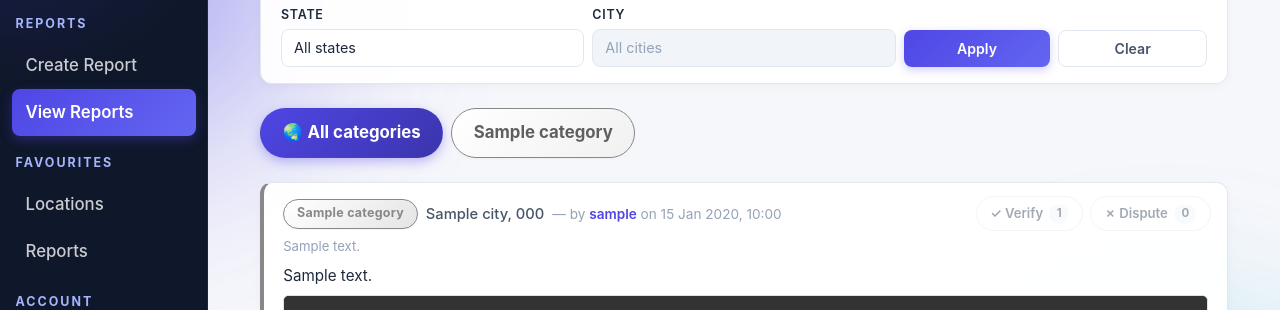
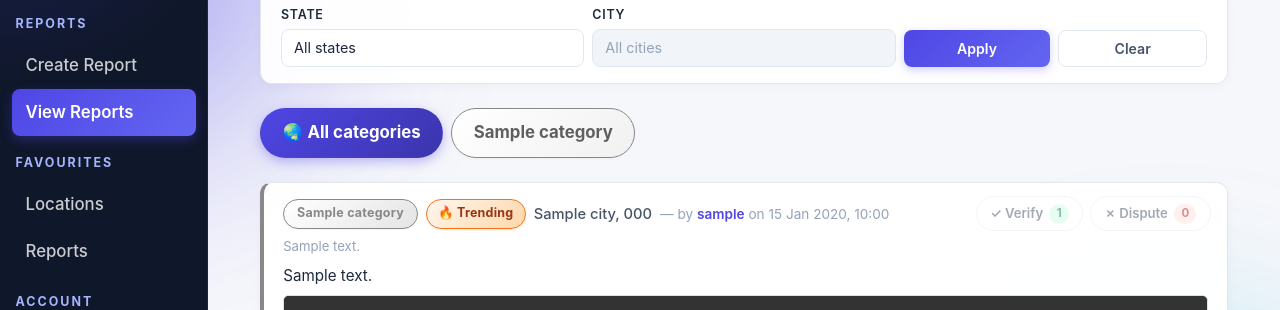
Before and after one commit to jono1762/cits3403-project, a Flask app: page /listing in a window 1280 px wide. Shown: the part 159-469 px from the top of the page. Run offline with Flask 3, Linux system fonts and the light colour scheme; tables that the repository leaves empty hold one stand-in row (values such as "Sample post"); some libraries are stand-ins or nearby versions; some web fonts are replaced; grey boxes are pictures that could not be loaded.

Commit message:
trending logic implement and correctly displaying in view reports and Trending

```diff
--- a/app/routes.py
+++ b/app/routes.py
@@ -1041,11 +1041,14 @@ def view_report(token):
             user_id=current_user.id,
             report_id=report.id,
         ).first() is not None
+    # is this report currently in the global Trending top 10?
+    is_trending = report.id in _trending_report_ids()
     return render_template(
         'report_view.html',
         report=report,
         comment_max_length=COMMENT_MAX_LENGTH,
         is_report_favourited=is_report_favourited,
+        is_trending=is_trending,
     )
 
 
@@ -1204,6 +1207,31 @@ def edit_report_page(report_id):
         cities_by_state=cities_by_state,
     )
 
+TRENDING_LIMIT = 10
+
+
+def _trending_report_ids():
+    """Return the set of report IDs currently in the global Trending top N.
+    Matches the Trending page's query exactly so the 🔥 badge on a report
+    means the same thing on every page: this report is currently on Trending."""
+    from sqlalchemy import case
+    verify_sum = db.func.coalesce(
+        db.func.sum(case((Verification.status == 'verify', 1), else_=0)), 0)
+    dispute_sum = db.func.coalesce(
+        db.func.sum(case((Verification.status == 'dispute', 1), else_=0)), 0)
+    days_old = db.func.julianday('now') - db.func.julianday(Report.created_at)
+    score_expr = (verify_sum - dispute_sum - days_old).label('score')
+    rows = (
+        db.session.query(Report.id)
+        .outerjoin(Verification, Verification.report_id == Report.id)
+        .group_by(Report.id)
+        .order_by(score_expr.desc(), Report.created_at.desc())
+        .limit(TRENDING_LIMIT)
+        .all()
+    )
+    return {row[0] for row in rows}
+
+
 # /listing — list all reports.
 # Default sort = newest first. ?sort=top is the Trending page, gated to
 # logged-in users whose accounts are at least 1 day old (anti-spam).
@@ -1268,7 +1296,23 @@ def listing_page():
         )
     else:
         query = query.order_by(Report.created_at.desc())
-    pagination = query.paginate(page=page, per_page=20, error_out=False)
+
+    # Trending is capped to a hard top 10 — no pagination, no scroll-forever.
+    # Regular listing keeps the standard 20-per-page pagination.
+    if sort == 'top':
+        items = query.limit(TRENDING_LIMIT).all()
+        class _SinglePagePagination:
+            def __init__(self, items):
+                self.items = items
+                self.has_prev = False
+                self.has_next = False
+                self.page = 1
+                self.pages = 1
+            def iter_pages(self, **kwargs):
+                return [1]
+        pagination = _SinglePagePagination(items)
+    else:
+        pagination = query.paginate(page=page, per_page=20, error_out=False)
 
     states = State.query.order_by(State.name).all()
     cities_by_state = {
@@ -1283,6 +1327,11 @@ def listing_page():
             row.report_id
             for row in FavouriteReport.query.filter_by(user_id=current_user.id).all()
         ]
+
+    # 🔥 fire badge: each city's top-scored report (one per city). Shown on
+    # both Trending and View Reports so users can spot the trending pick
+    # for their city at a glance.
+    trending_ids = _trending_report_ids()
 
     return render_template(
         'reports_listing.html',
@@ -1295,6 +1344,7 @@ def listing_page():
         selected_category_id=category_id,
         sort=sort,
         fav_report_ids=fav_report_ids,
+        trending_ids=trending_ids,
     )
 
 # /reports — page where a logged-in user fills out and submits a report
--- a/app/static/css/profile.css
+++ b/app/static/css/profile.css
@@ -564,8 +564,6 @@
 }
 
 .profile-post-card .vote-count {
-    background: #f1f5f9;
-    color: #475569;
     font-size: 0.7rem;
     font-weight: 700;
     padding: 0.08rem 0.4rem;
@@ -573,6 +571,18 @@
     min-width: 1.15rem;
     text-align: center;
     transition: background 0.18s ease, color 0.18s ease;
+}
+
+/* Green/red tints visible at rest — the user shouldn't have to vote to
+   tell verify counts from dispute counts at a glance. */
+.profile-post-card .vote-verify .vote-count {
+    background: #d1fae5;
+    color: #047857;
+}
+
+.profile-post-card .vote-dispute .vote-count {
+    background: #fee2e2;
+    color: #b91c1c;
 }
 
 .profile-post-card .vote-verify:hover:not(:disabled) {
--- a/app/static/css/reports_listing.css
+++ b/app/static/css/reports_listing.css
@@ -295,6 +295,22 @@
     box-shadow: 0 1px 2px rgba(15, 23, 42, 0.04);
 }
 
+/* Top-trending-in-city badge — orange gradient pill, sits next to the
+   category badge. Awarded to one report per city based on the engagement
+   score (verifies − disputes − days_old). */
+.listing-item-trending {
+    display: inline-block;
+    background: linear-gradient(135deg, #fff7ed 0%, #fed7aa 100%);
+    border: 1.5px solid #f97316;
+    color: #9a3412;
+    padding: 0.3rem 0.7rem;
+    border-radius: 999px;
+    font-size: 0.78rem;
+    font-weight: 700;
+    letter-spacing: 0.02em;
+    box-shadow: 0 1px 2px rgba(249, 115, 22, 0.18);
+}
+
 .listing-item-author {
     color: #94a3b8;
     font-size: 0.85rem;
@@ -493,10 +509,11 @@
     box-shadow: 0 4px 10px rgba(15, 23, 42, 0.08);
 }
 
-/* small filled count chip on the right side of each button */
+/* small filled count chip on the right side of each button. Tinted
+   green/red by default so the count is legible at a glance without the
+   user having to vote first. The .is-active overrides further down keep
+   their translucent-white-on-color treatment when the user has voted. */
 .vote-count {
-    background: #f1f5f9;
-    color: #475569;
     font-size: 0.72rem;
     font-weight: 700;
     padding: 0.1rem 0.45rem;
@@ -504,6 +521,16 @@
     min-width: 1.2rem;
     text-align: center;
     transition: background 0.18s ease, color 0.18s ease;
+}
+
+.vote-verify .vote-count {
+    background: #d1fae5;
+    color: #047857;
+}
+
+.vote-dispute .vote-count {
+    background: #fee2e2;
+    color: #b91c1c;
 }
 
 /* ----- Verify (green) ----- */
--- a/app/templates/profile.html
+++ b/app/templates/profile.html
@@ -1,7 +1,7 @@
 {% extends "base.html" %}
 
 {% block styles %}
-    <link rel="stylesheet" href="{{ url_for('static', filename='css/profile.css', v='14') }}">
+    <link rel="stylesheet" href="{{ url_for('static', filename='css/profile.css', v='15') }}">
 {% endblock %}
 
 {% block content %}
--- a/app/templates/report_view.html
+++ b/app/templates/report_view.html
@@ -2,7 +2,7 @@
 
 {% block styles %}
     <link rel="stylesheet" href="{{ url_for('static', filename='css/profile.css') }}">
-    <link rel="stylesheet" href="{{ url_for('static', filename='css/report_view.css', v='12') }}">
+    <link rel="stylesheet" href="{{ url_for('static', filename='css/report_view.css', v='14') }}">
 {% endblock %}
 
 {% block content %}
@@ -14,6 +14,9 @@
             <span class="report-view-badge">
                 {{ CATEGORY_EMOJI.get(report.category.name, '') }} {{ report.category.name }}
             </span>
+            {% if is_trending %}
+                <span class="report-view-trending" title="Currently in the Trending top 10">🔥 Trending</span>
+            {% endif %}
             <div class="report-view-header-right">
                 {% if current_user.is_authenticated %}
                     <button type="button"
--- a/app/templates/reports_listing.html
+++ b/app/templates/reports_listing.html
@@ -2,7 +2,7 @@
 
 {% block styles %}
     <link rel="stylesheet" href="{{ url_for('static', filename='css/profile.css') }}">
-    <link rel="stylesheet" href="{{ url_for('static', filename='css/reports_listing.css', v='4') }}">
+    <link rel="stylesheet" href="{{ url_for('static', filename='css/reports_listing.css', v='6') }}">
 {% endblock %}
 
 {% block content %}
@@ -161,6 +161,13 @@
                         <div class="listing-item-top">
                             <div class="listing-item-meta">
                                 <span class="listing-item-badge">{{ r.category.name }}</span>
+                                {# 🔥 fire on Trending (every visible report) AND on View Reports
+                                   for the per-city top scoring reports. Once a report drops out
+                                   of the top spot in its city, the next page render won't show
+                                   the badge — recomputed live every request. #}
+                                {% if sort == 'top' or r.id in trending_ids %}
+                                    <span class="listing-item-trending" title="Trending report">🔥 Trending</span>
+                                {% endif %}
                                 <span>{{ r.city.name }}, {{ r.city.state.code }}</span>
                                 <span class="listing-item-author">— by
                                     <a href="{{ url_for('user_profile_page', username=r.author.username) }}">{{ r.author.username }}</a>
```
Also changed, not shown: app/static/css/report_view.css (+28 -2 lines).
